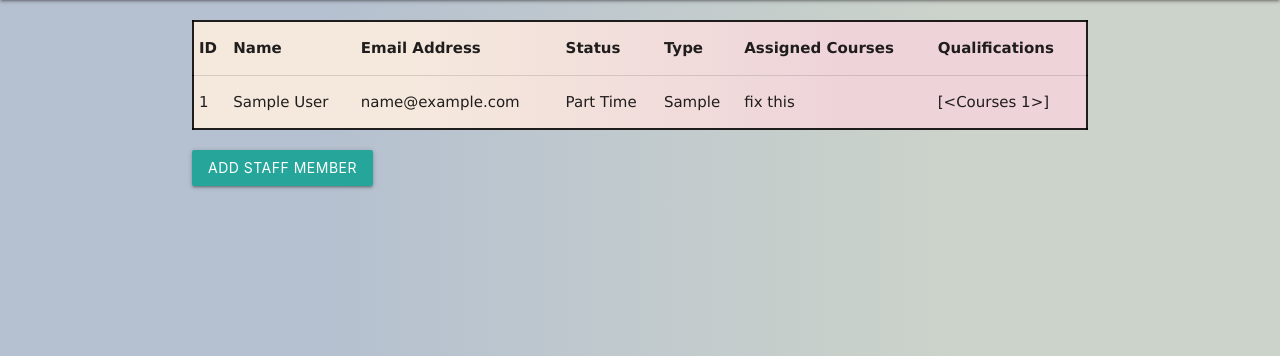
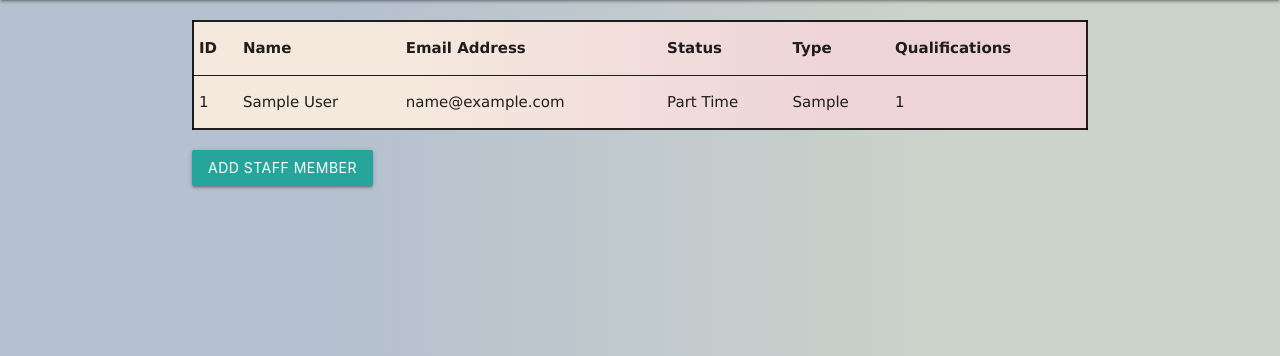
Before and after one commit to Staff-Allocations/Staff-Allocations, a Flask app: page /viewStaff in a window 1280 px wide. Shown: the part 64-420 px from the top of the page. Run offline with Flask 3, Linux system fonts and the light colour scheme; tables that the repository leaves empty hold one stand-in row (values such as "Sample post").

Commit message:
Update viewStaff.html

```diff
--- a/App/templates/viewStaff.html
+++ b/App/templates/viewStaff.html
@@ -9,7 +9,7 @@
     <style>
         tr[data-href]{cursor:pointer;}
         tr:hover {background-color: #D6EEEE;}
-
+        th {border-bottom: 1px solid}
         table {
           width: 100%;
           border: 2px solid;
@@ -26,7 +26,6 @@
             <th>Email Address</th>
             <th>Status</th>
             <th>Type</th>
-            <th>Assigned Courses</th>
             <th>Qualifications</th>
         </tr>
         {% for staff in staff %}
@@ -36,8 +35,15 @@
             <td>{{staff.email}}</td>
             <td>{{staff.status}}</td>
             <td>{{staff.type}}</td>
-            <td>fix this</td>
-            <td>{{staff.courses}}</td>
+            <td>
+              {% if staff.courses %}
+                  {% for qualification in staff.courses %}
+                      {{qualification.course_id}}{% if not loop.last %}, {% endif %}
+                  {% endfor %}
+              {% else %}
+                  None
+              {% endif %}
+          </td>
         </tr>
         {% endfor %}
 
```
